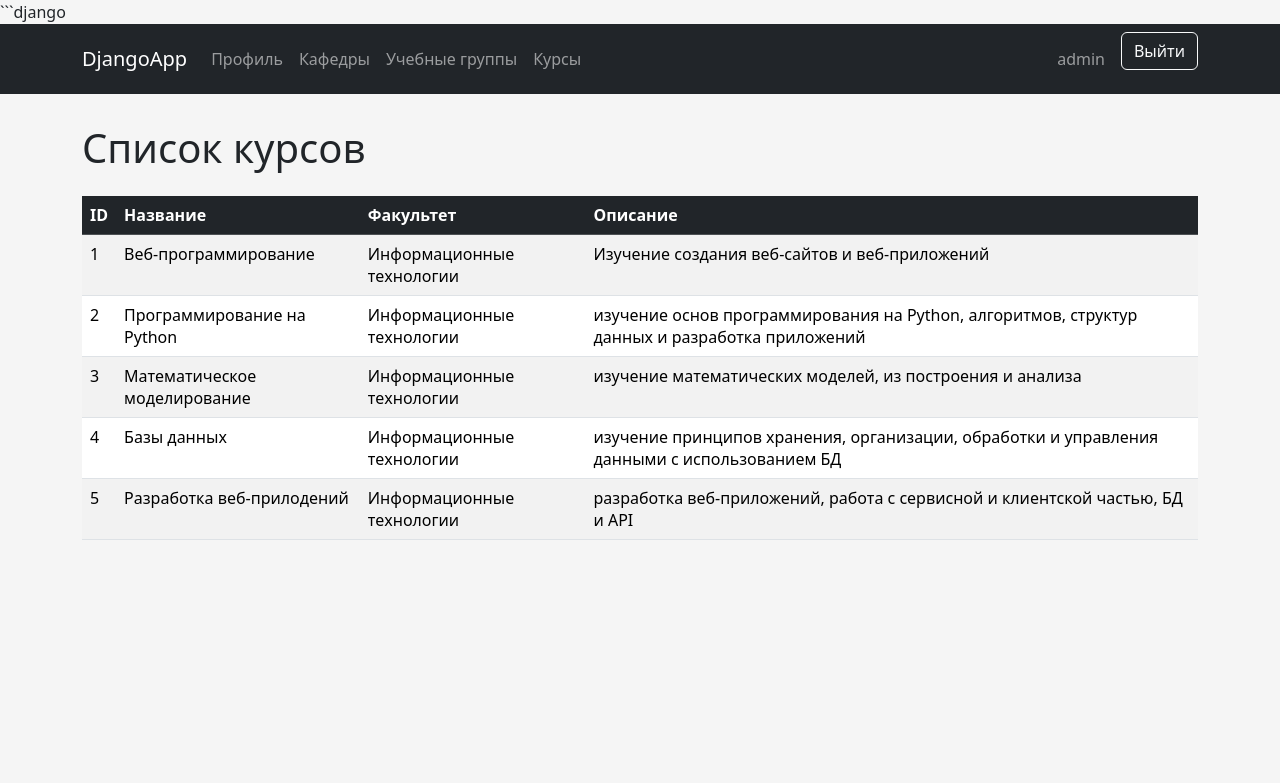
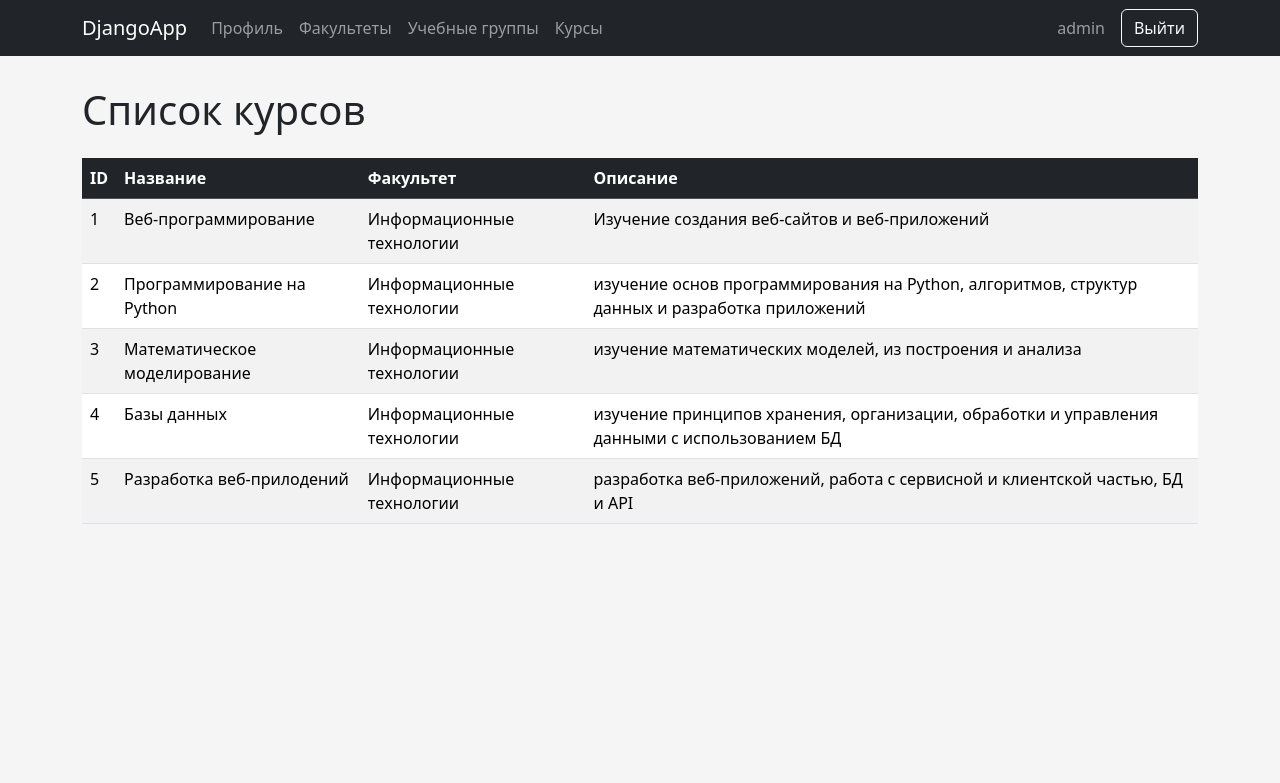
Before and after one commit to Churkin-Goroxov/SPO-BD-PZ-3-4, a Django app: page /courses/ in a window 1280 px wide. Shown: the top 783 px of the page. Run offline with Django 5.2, Linux system fonts and the light colour scheme; a user stored in the database is signed in; data comes from the database, SQL or seed files in the repository; some libraries are stand-ins or nearby versions.

Commit message:
дебаг опечаток

````diff
--- a/templates/base.html
+++ b/templates/base.html
@@ -42,11 +42,11 @@
 
             <a class="nav-link"
                href="/departments/">
-                Кафедры
+                Факультеты
             </a>
 
             <a class="nav-link"
-               href="/academic-groups/">
+               href="/groups/">
                 Учебные группы
             </a>
 
--- a/templates/course_list.html
+++ b/templates/course_list.html
@@ -1,4 +1,3 @@
-```django
 {% extends 'base.html' %}
 
 {% block title %}
@@ -76,4 +75,3 @@
 </table>
 
 {% endblock %}
-```
````
